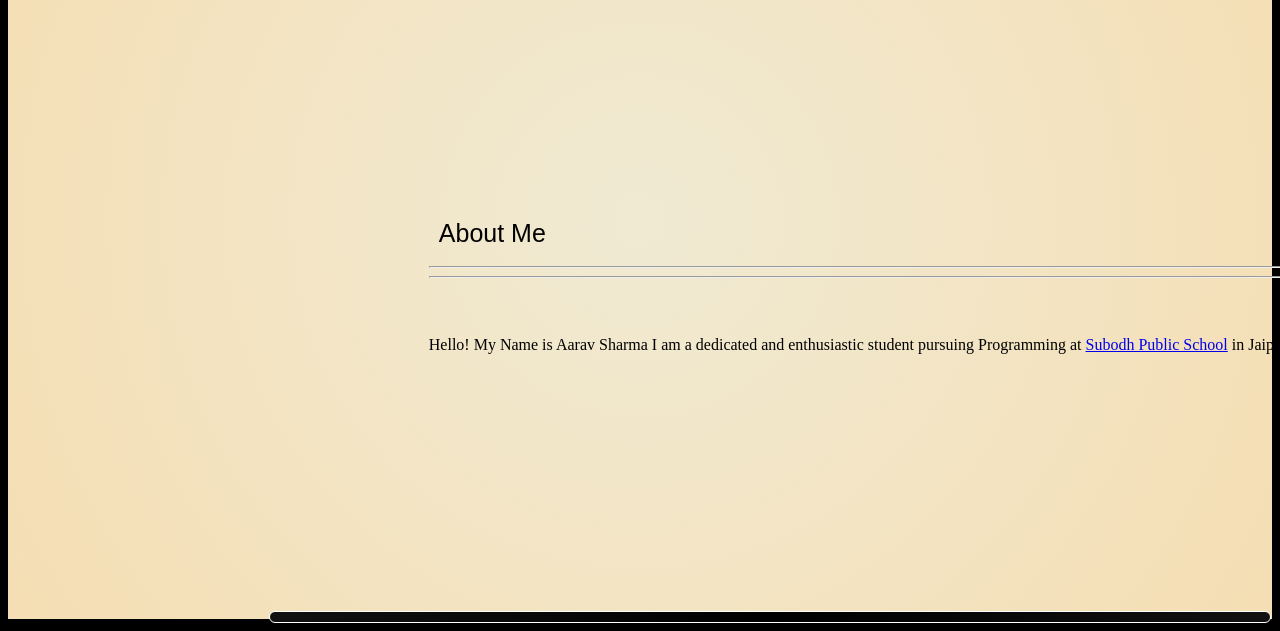
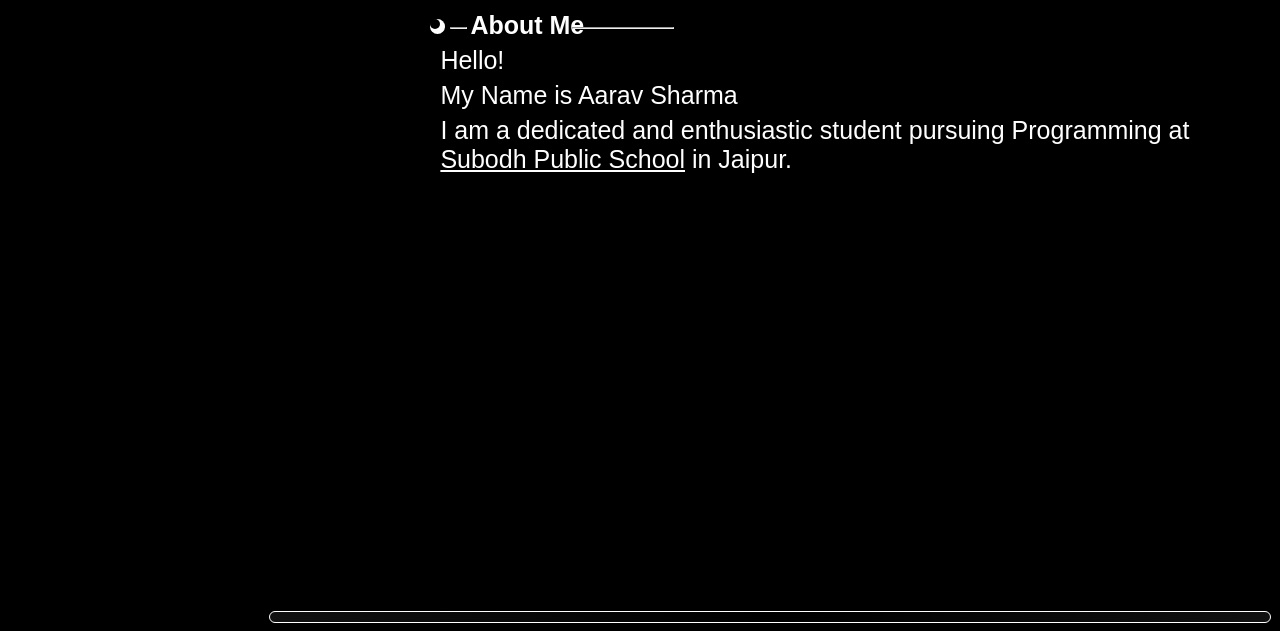
Before and after one commit to Unstoppable1GG/Portfolio, a website with bundled scripts: page index.html in a window 1280 px wide. Shown: the part 989-1620 px from the top of the page. Built offline with nearby package versions, Linux system fonts and the light colour scheme; a web font is replaced by a local one.

Commit message:
Update style copy.css

```diff
--- a/style copy.css
+++ b/style copy.css
@@ -49,9 +49,6 @@ section{
   min-height: 100vh;
 }
 
-#section2{
-  background-image: radial-gradient(circle,rgb(240, 234, 211),wheat);
-}
 
 .buttons .bt1{
   position: absolute;
@@ -212,16 +209,97 @@ section{
   justify-content: center;
   position: absolute;
   top: 115%;
-  left: 33.5%;
+  left: 18%;
   gap: 50px;
   flex-direction: column;
-  width: 1100px;
+  width: 1000px;
   height: 700px;
 }
 
 .bx1 span {
   font-size: 25px;
+  font-weight: 700;
   padding: 10px;
   display: block;
   font-family: 'Carme', sans-serif;
+  color: white;
+  position: absolute;
+  top: 10%;
+  left: 23%;
 }
+
+.h1{
+  position: absolute;
+  top: 12.5%;
+  left: 34.2%;
+  width: 100px;
+}
+
+.h2{
+  position: absolute;
+  top: 12.5%;
+  left: 22%;
+  width: 15px;
+}
+
+.circle{
+  position: absolute;
+  top: 12.6%;
+  left: 20%;
+  height: 15px;
+  width: 15px;
+  background-color: white;
+  border-radius: 50%;
+}
+
+.circle2{
+  position: absolute;
+  top: 12.6%;
+  left: 20%;
+  height: 10px;
+  width: 10px;
+  background-color: rgb(0, 0, 0);
+  border-radius: 50%;
+}
+
+.bx2 span:nth-child(1) {
+  font-size: 25px;
+  padding: 10px;
+  display: block;
+  font-family: 'Carme', sans-serif;
+  color: white;
+  position: absolute;
+  top: 15%;
+  left: 20%;
+  display: block;
+}
+
+.bx2 span:nth-child(2) {
+  font-size: 25px;
+  padding: 10px;
+  display: block;
+  font-family: 'Carme', sans-serif;
+  color: white;
+  position: absolute;
+  top: 20%;
+  left: 20%;
+  display: block;
+}
+
+.bx2 span:nth-child(3){
+  font-size: 25px;
+  padding: 10px;
+  display: block;
+  font-family: 'Carme', sans-serif;
+  color: white;
+  position: absolute;
+  top: 25%;
+  left: 20%;
+  display: block;
+}
+
+
+.bx2 span:nth-child(3),
+.bx2 span:nth-child(3) a{
+  color: white;
+}
```
